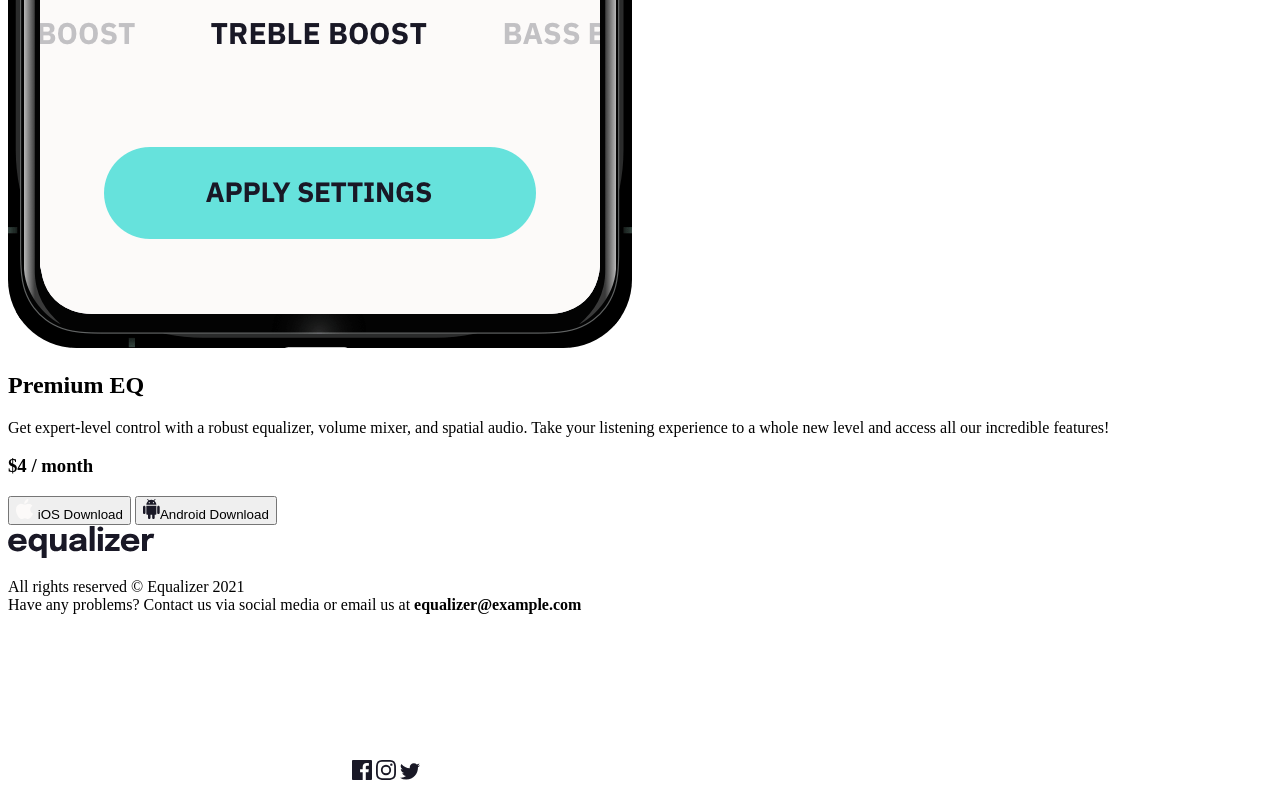
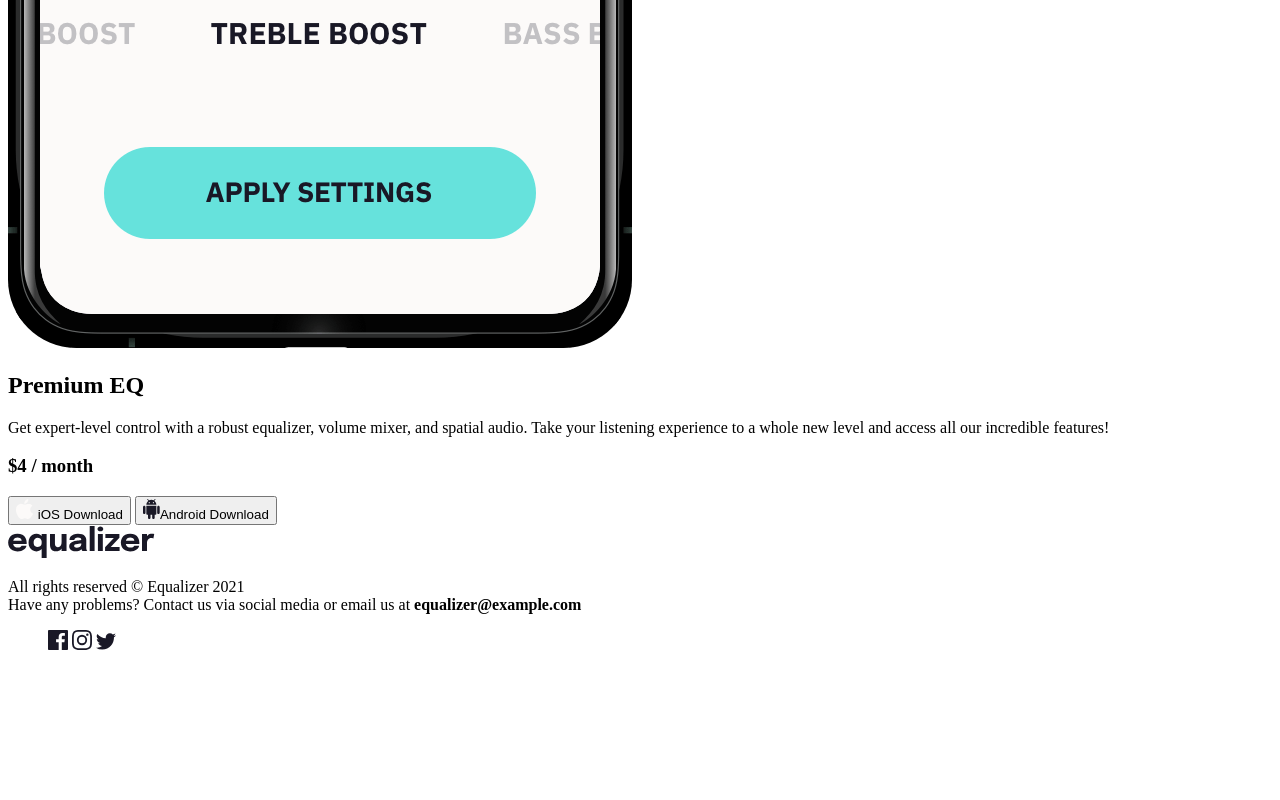
Before and after one commit to mizek1/equalizer-landing-page, a plain HTML site: page index.html in a window 1280 px wide. Shown: the part 1535-2335 px from the top of the page. After the commit the page ends 2205 px from the top, so only its background shows below. Drawn offline with nearby package versions, Linux system fonts and the light colour scheme.

Commit message:
fix: incorrect use of svg

```diff
--- a/index.html
+++ b/index.html
@@ -57,9 +57,6 @@
           <strong>equalizer@example.com</strong>
         </p>
         <ul>
-          <svg>
-            <use src="./assets/icon-facebook.svg"></use>
-          </svg>
           <img src="./assets/icon-facebook.svg" alt="facebook logo" />
           <img src="./assets/icon-instagram.svg" alt="instagram logo" />
           <img src="./assets/icon-twitter.svg" alt="twitter logo" />
```
